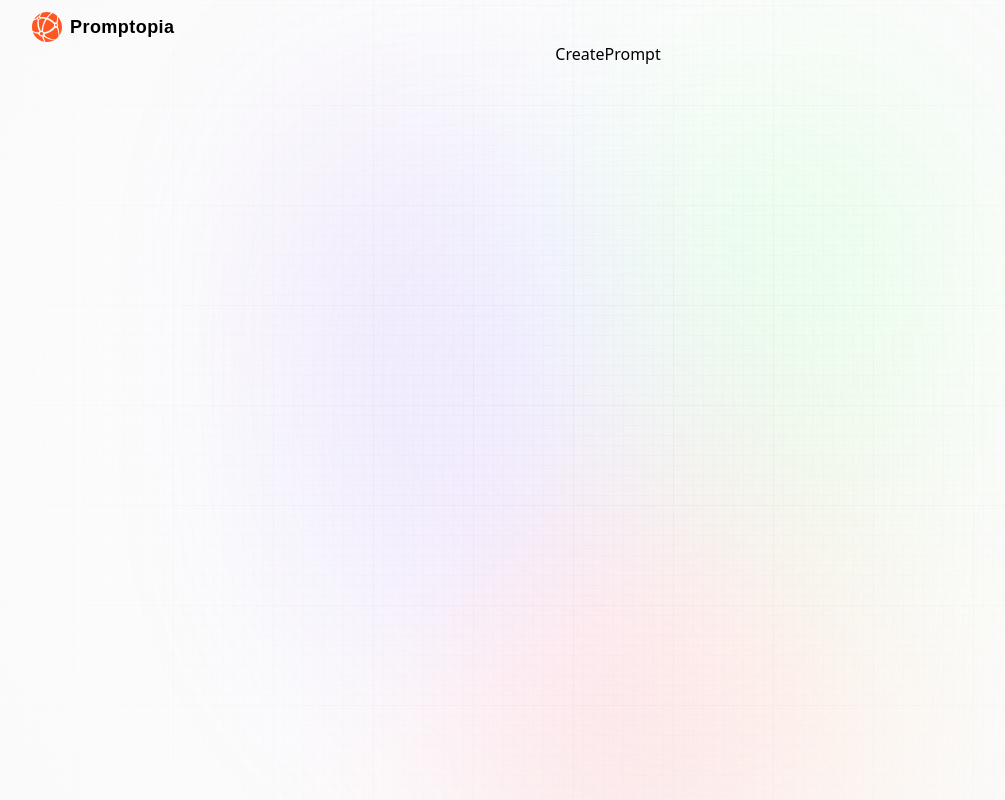
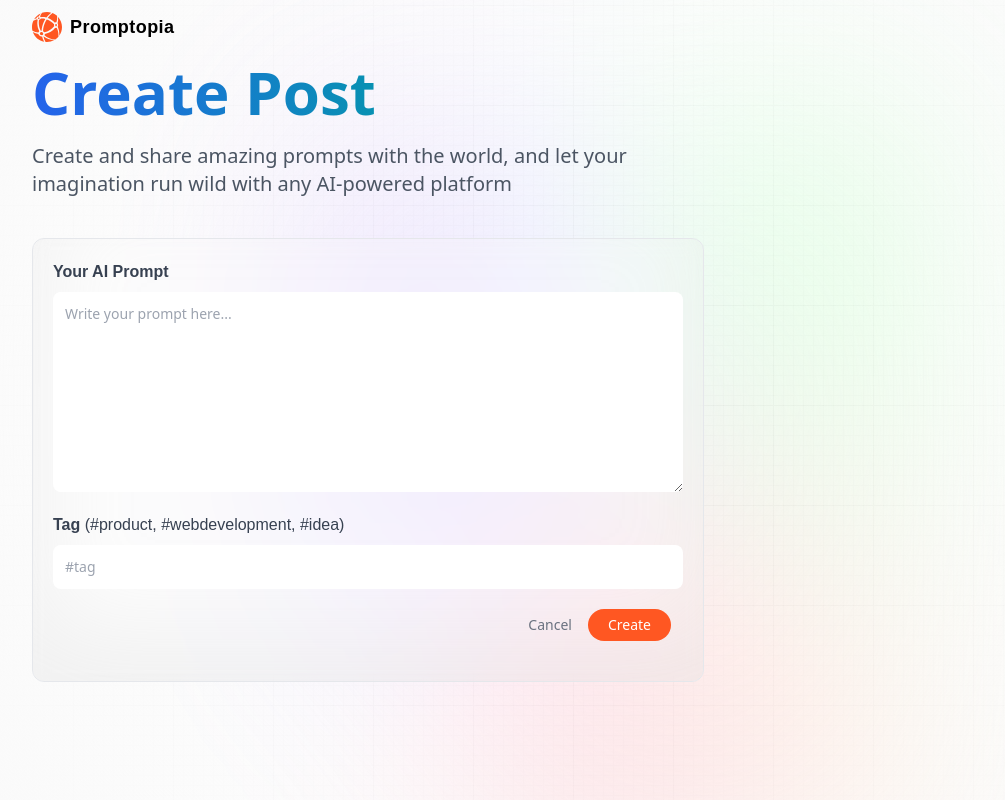
Before and after one commit to Lonerr7/promptopia, a Next.js app: page /create-prompt in a window 1280 px wide. Shown: the whole page, without its empty margins (32-1037 px from the left). Built offline with nearby package versions, Linux system fonts and the light colour scheme; no server answers.

Commit message:
7. Created form layout in Form component

```diff
--- a/app/create-prompt/page.tsx
+++ b/app/create-prompt/page.tsx
@@ -1,5 +1,27 @@
+'use client';
+
+import Form from '@/components/Form';
+import { useCreatePromptStore } from '@/store/createPromptStore';
+
 const CreatePrompt = () => {
-  return <div>CreatePrompt</div>;
+  const { prompt, isSubmitting, createPrompt } = useCreatePromptStore(
+    (state) => ({
+      prompt: state.prompt,
+      createPrompt: state.createPrompt,
+      isSubmitting: state.isSubmitting,
+    })
+  );
+
+  const handleSubmit = (e: React.FormEvent<HTMLFormElement>) => {};
+
+  return (
+    <Form
+      type="Create"
+      post={prompt}
+      isSubmitting={isSubmitting}
+      handleSubmit={handleSubmit}
+    />
+  );
 };
 
 // Остановился на 1:50:17
--- a/components/Form.tsx
+++ b/components/Form.tsx
@@ -1,9 +1,74 @@
-import React from 'react'
+import { Prompt } from '@/types/zustandTypes';
+import Link from 'next/link';
 
-const Form = () => {
-  return (
-    <div>Form</div>
-  )
+interface Props {
+  type: 'Create';
+  post: Prompt | null;
+  isSubmitting: boolean;
+  handleSubmit: (e: React.FormEvent<HTMLFormElement>) => void;
 }
 
-export default Form
+const Form: React.FC<Props> = ({ type, post, isSubmitting, handleSubmit }) => {
+  return (
+    <section className="w-full max-w-full flex-start flex-col">
+      <h1 className="head_text text-left blue_gradient">{type} Post</h1>
+      <p className="desc text-left max-w-md">
+        {type} and share amazing prompts with the world, and let your
+        imagination run wild with any AI-powered platform
+      </p>
+
+      <form
+        className="mt-10 w-full max-w-2xl flex-col gap-7 glassmorphism"
+        onSubmit={handleSubmit}
+      >
+        <label htmlFor="prompt">
+          <span className="font-satoshi font-semibold text-base text-gray-700">
+            Your AI Prompt
+          </span>
+        </label>
+        <textarea
+          className="form_textarea mb-5"
+          name="prompt"
+          id="prompt"
+          value={post?.prompt}
+          onChange={(e) => {}} //!
+          required
+          placeholder="Write your prompt here..."
+        />
+
+        <label htmlFor="tag">
+          <span className="font-satoshi font-semibold text-base text-gray-700">
+            Tag{' '}
+            <span className="font-normal">
+              (#product, #webdevelopment, #idea)
+            </span>
+          </span>
+        </label>
+        <input
+          className="form_input mb-5"
+          name="tag"
+          id="tag"
+          value={post?.tag}
+          onChange={(e) => {}} //!
+          required
+          placeholder="#tag"
+        />
+
+        <div className="flex-end mx-3 mb-5 gap-4">
+          <Link className="text-gray-500 text-sm" href="/">
+            Cancel
+          </Link>
+          <button
+            className="px-5 py-1.5 text-sm bg-primary-orange rounded-full text-white"
+            type="submit"
+            disabled={isSubmitting}
+          >
+            {isSubmitting ? `${type}...` : type}
+          </button>
+        </div>
+      </form>
+    </section>
+  );
+};
+
+export default Form;
--- a/store/authStore.ts
+++ b/store/authStore.ts
@@ -1,15 +1,6 @@
 import { create } from 'zustand';
-import { LiteralUnion, ClientSafeProvider } from 'next-auth/react';
-import { BuiltInProviderType } from 'next-auth/providers/index';
 import { getProviders } from 'next-auth/react';
-
-interface AuthState {
-  providers: Record<
-    LiteralUnion<BuiltInProviderType, string>,
-    ClientSafeProvider
-  > | null;
-  setAuthProviders: () => Promise<null | undefined>;
-}
+import { AuthState } from '@/types/zustandTypes';
 
 export const useAuthStore = create<AuthState>((set) => ({
   providers: null,
--- /dev/null
+++ b/store/createPromptStore.ts
@@ -0,0 +1,8 @@
+import { CreatePromptState } from '@/types/zustandTypes';
+import { create } from 'zustand';
+
+export const useCreatePromptStore = create<CreatePromptState>((set) => ({
+  prompt: null,
+  isSubmitting: false,
+  createPrompt: async () => {},
+}));
--- /dev/null
+++ b/types/zustandTypes.ts
@@ -0,0 +1,25 @@
+import { LiteralUnion, ClientSafeProvider } from 'next-auth/react';
+import { BuiltInProviderType } from 'next-auth/providers/index';
+
+// === AuthStore ===
+
+export interface AuthState {
+  providers: Record<
+    LiteralUnion<BuiltInProviderType, string>,
+    ClientSafeProvider
+  > | null;
+  setAuthProviders: () => Promise<null | undefined>;
+}
+
+// === CreatePromptStore ===
+
+export interface Prompt {
+  prompt: string;
+  tag: string;
+}
+
+export interface CreatePromptState {
+  prompt: Prompt | null;
+  isSubmitting: boolean;
+  createPrompt: () => void; // !
+}
```
